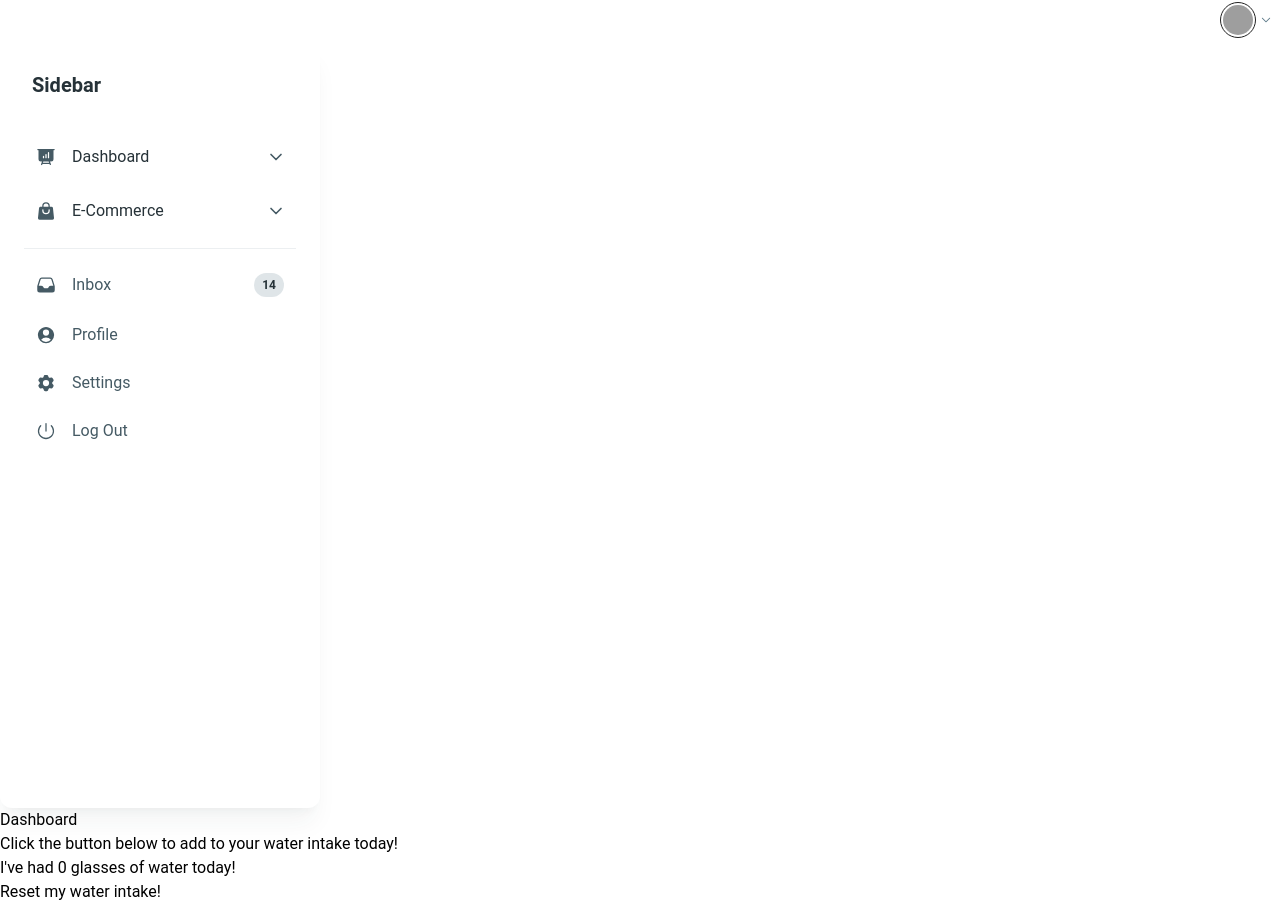
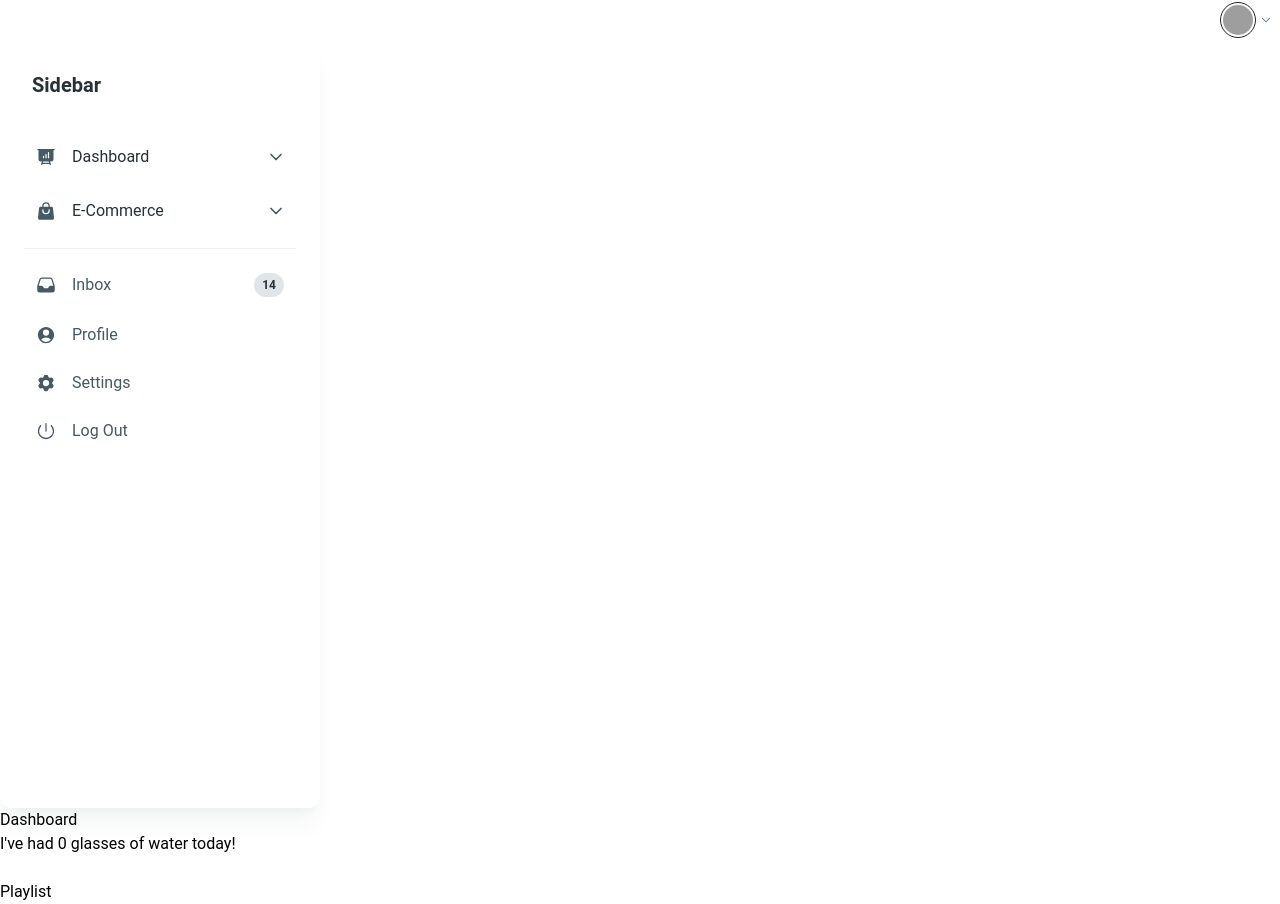
Before and after one commit to lisaspencer1997/FitnessFusionPlan, a React (Vite) app: page / in a window 1280 px wide. Built offline with nearby package versions, Linux system fonts and the light colour scheme; grey boxes are pictures that could not be loaded.

Commit message:
new changes for playlist and water counter

```diff
--- a/src/components/Playlist.jsx
+++ b/src/components/Playlist.jsx
@@ -0,0 +1,15 @@
+import React, { useEffect, useState } from 'react';
+
+
+function Playlist() {
+
+
+
+    return (
+        <div className="Playlist"> Playlist
+
+        </div>
+    )
+}
+
+export default Playlist
--- a/src/components/WaterCounter.jsx
+++ b/src/components/WaterCounter.jsx
@@ -10,13 +10,17 @@ function WaterCounter() {
     const handleIncrement = () => {
         const newCount = count + 1;
         setCount(newCount);
+        localStorage.setItem('waterCount', newCount.toString());
+    };
 
+    const handleDecrement = () => {
+        const newCount = Math.max(0, count - 1);
+        setCount(newCount);
         localStorage.setItem('waterCount', newCount.toString());
     };
 
     const handleReset = () => {
         setCount(0);
-
         localStorage.setItem('waterCount', '0')
     };
 
@@ -35,22 +39,17 @@ function WaterCounter() {
     }, [count])
 
     return (
-        <>
-        <div>
-        <p>Click the button below to add to your water intake today!</p>
+        <div className="WaterCounter">
 
-        <div className="WaterCounterCard">
-            <button onClick={handleIncrement}>
-            I've had {count} glasses of water today!
-            </button>
+        <p className="WaterCounterDisplay">I've had {count} glasses of water today!</p>
+
+        <div className="WaterButtons">
+            <button onClick={handleDecrement}></button>
+            <button onClick={handleIncrement}></button>
         </div>
 
-        <div className="WaterResetButton">
-            <button onClick={handleReset}> Reset my water intake!</button>
-        </div>
 
         </div>
-        </>
     )
 }
 
--- a/src/pages/Dashboard.jsx
+++ b/src/pages/Dashboard.jsx
@@ -1,4 +1,5 @@
 import WaterCounter from '../components/WaterCounter'
+import Playlist from '../components/Playlist'
 
 const Dashboard = () => {
     return (
@@ -6,6 +7,7 @@ const Dashboard = () => {
         <h1>Dashboard</h1>
 
         <WaterCounter />
+        <Playlist />
 
         </div>
     )
```
